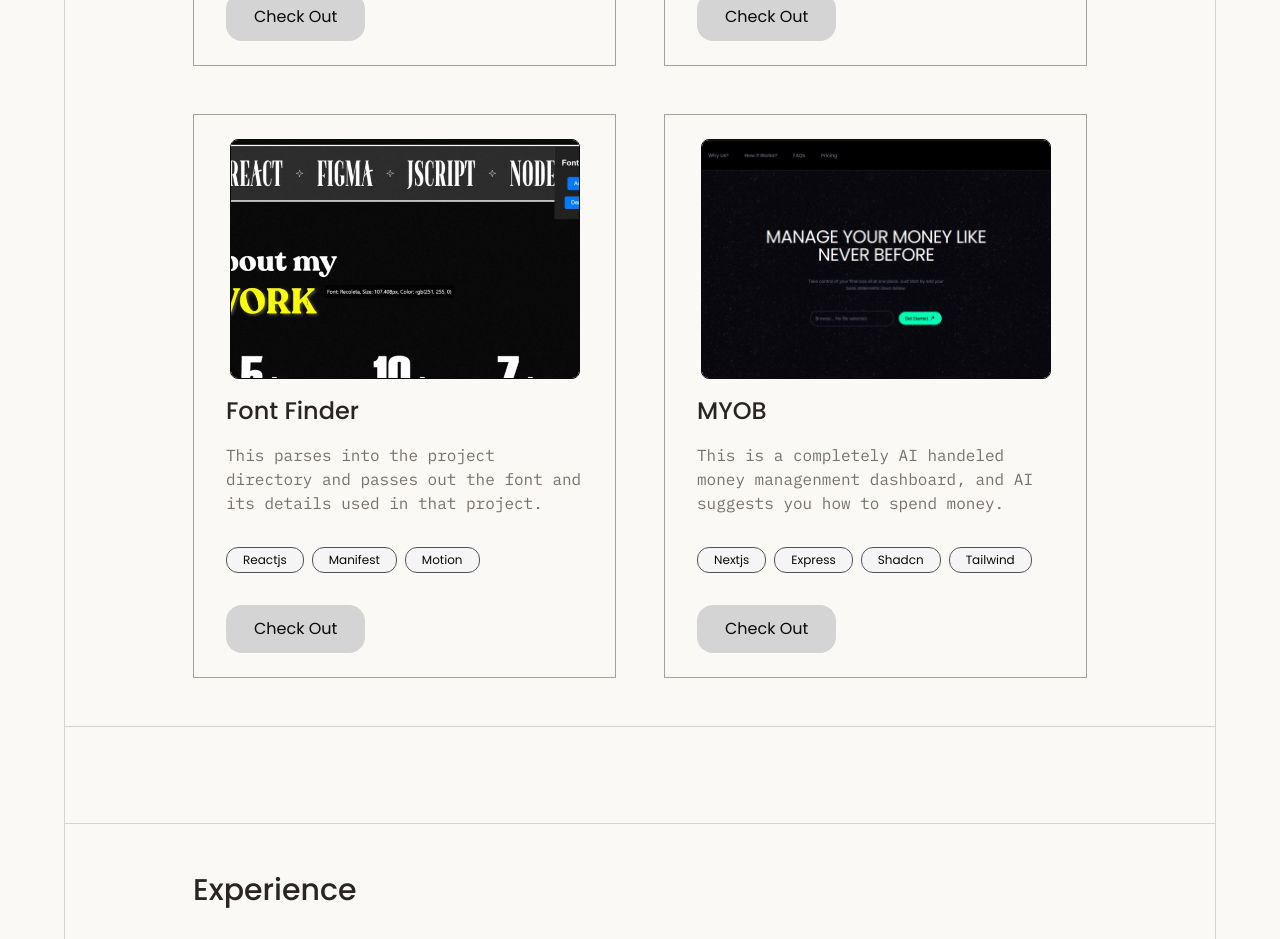
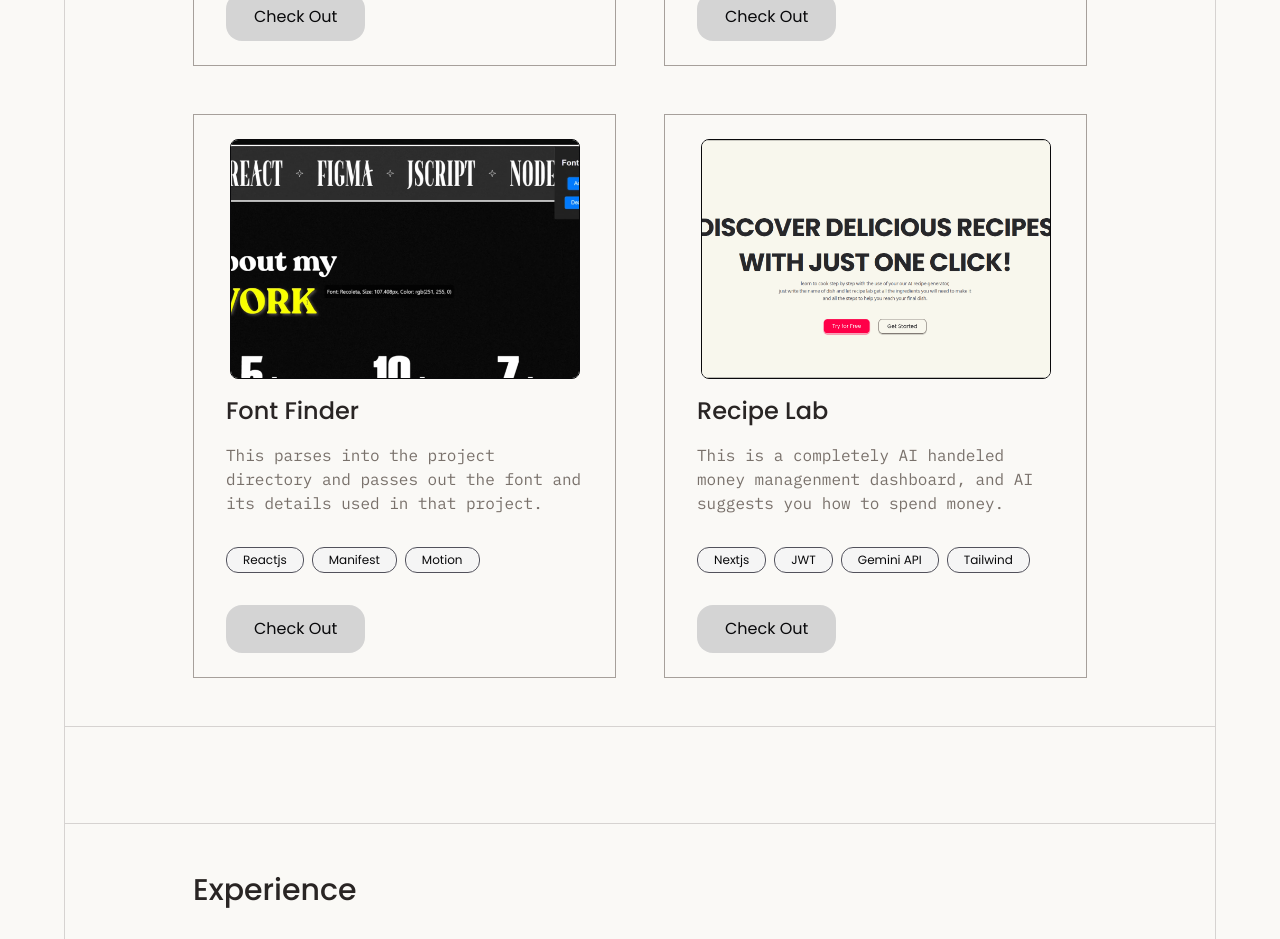
Before and after one commit to nikhildhanda04/portfolio-v3, a Next.js app: page / in a window 1280 px wide. Shown: the part 1700-2639 px from the top of the page. Built offline with nearby package versions, Linux system fonts and the light colour scheme; a web font is replaced by a local one.

Commit message:
added: new project

```diff
--- a/src/app/components/landingpage/projectData.ts
+++ b/src/app/components/landingpage/projectData.ts
@@ -30,10 +30,10 @@ export const projects: Project[] = [
     image: "/Fontfinder.png",
   },
         {
-    title: "MYOB",
+    title: "Recipe Lab",
     description: "This is a completely AI handeled money managenment dashboard, and AI suggests you how to spend money.",
-    tech: ["Nextjs", "Express", "Shadcn", "Tailwind"],
-    link: "https://github.com/nikhildhanda04/MYOB",
-    image: "/Myob.png",
+    tech: ["Nextjs", "JWT","Gemini API", "Tailwind"],
+    link: "https://github.com/nikhildhanda04/recipe-lab",
+    image: "/recipelab.png",
   },
 ];
--- a/src/app/page.tsx
+++ b/src/app/page.tsx
@@ -13,6 +13,7 @@ export default function Home() {
       <div className="w-full">
         <Navbar />
       </div>
+
       <div id="hero">
         <Hero />
       </div>
```
Also changed, not shown: public/recipelab.png (added).
